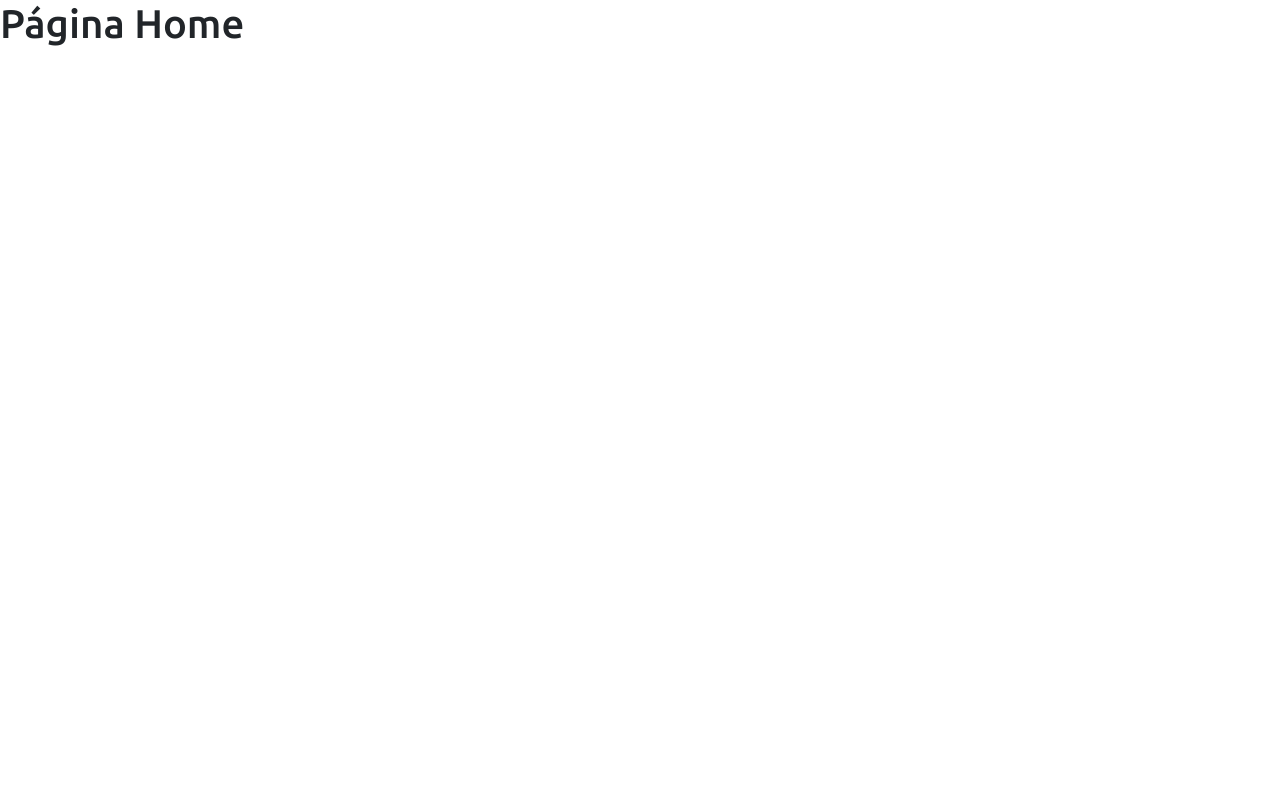
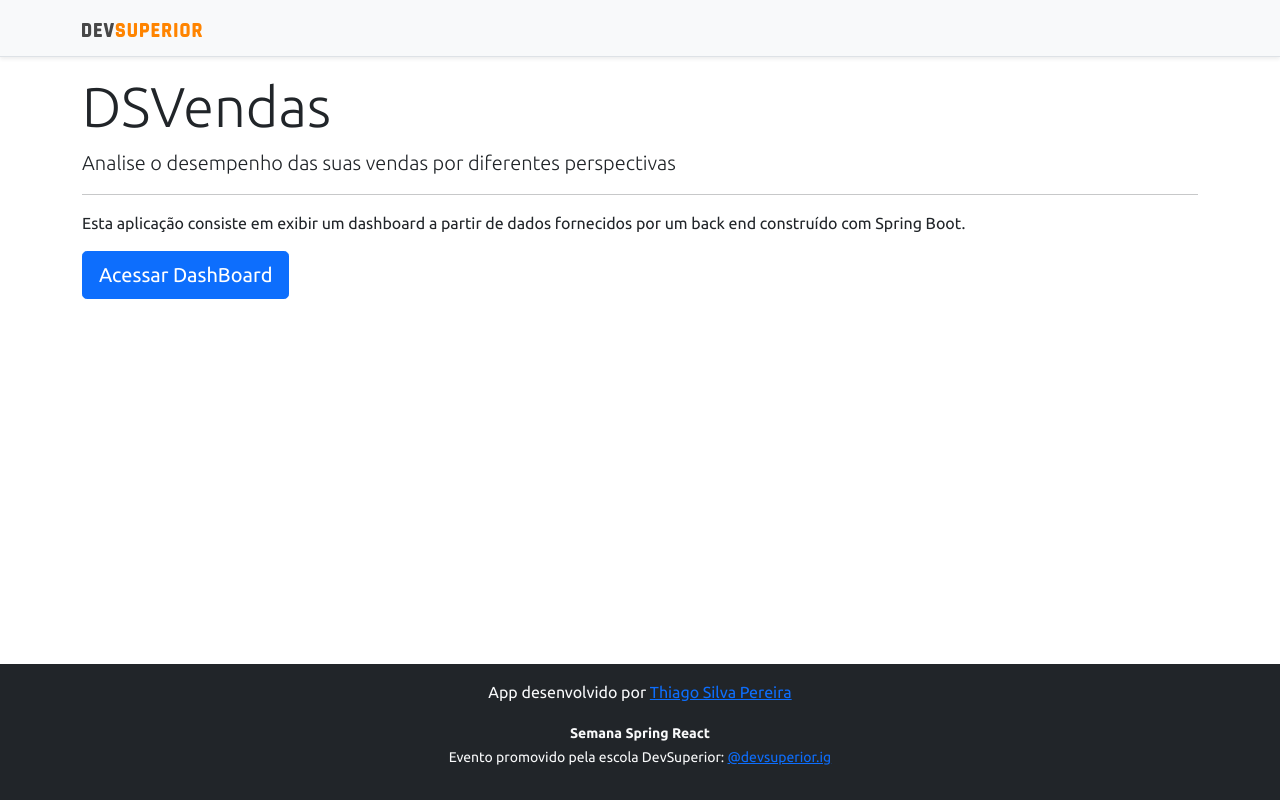
Before and after one commit to thiagouft/projeto-sds5, a React (Create React App) app in the folder frontend/: page / in a window 1280 px wide. Built offline with nearby package versions, Linux system fonts and the light colour scheme.

Commit message:
Home, navigation

```diff
--- a/frontend/src/components/NavBar/index.tsx
+++ b/frontend/src/components/NavBar/index.tsx
@@ -1,11 +1,14 @@
 import ImgDsDark from "assets/img/ds-dark.svg";
+import { Link } from "react-router-dom";
 
 const NavBar = () => {
   return (
     <div className="d-flex flex-column flex-md-row align-items-center p-3 px-md-4 mb-3 bg-light border-bottom shadow-sm">
       <div className="container">
         <nav className="my-2 my-md-0 mr-md-3">
-          <img src={ImgDsDark} alt="DevSuperior" width="120" />
+          <Link to="/">
+            <img src={ImgDsDark} alt="DevSuperior" width="120" />
+          </Link>
         </nav>
       </div>
     </div>
--- a/frontend/src/pages/Home/index.tsx
+++ b/frontend/src/pages/Home/index.tsx
@@ -1,8 +1,29 @@
+import Footer from "components/Footer";
+import NavBar from "components/NavBar";
+import { Link } from "react-router-dom";
+
 const Home = () => {
   return (
-    <div>
-      <h1>Página Home</h1>
-    </div>
+    <>
+      <NavBar />
+      <div className="container">
+        <div className="jumbotron">
+          <h1 className="display-4">DSVendas</h1>
+          <p className="lead">
+            Analise o desempenho das suas vendas por diferentes perspectivas
+          </p>
+          <hr />
+          <p>
+            Esta aplicação consiste em exibir um dashboard a partir de dados
+            fornecidos por um back end construído com Spring Boot.
+          </p>
+          <Link to="/dashboard" className="btn btn-primary btn-lg">
+            Acessar DashBoard
+          </Link>
+        </div>
+      </div>
+      <Footer />
+    </>
   );
 };
 
```
